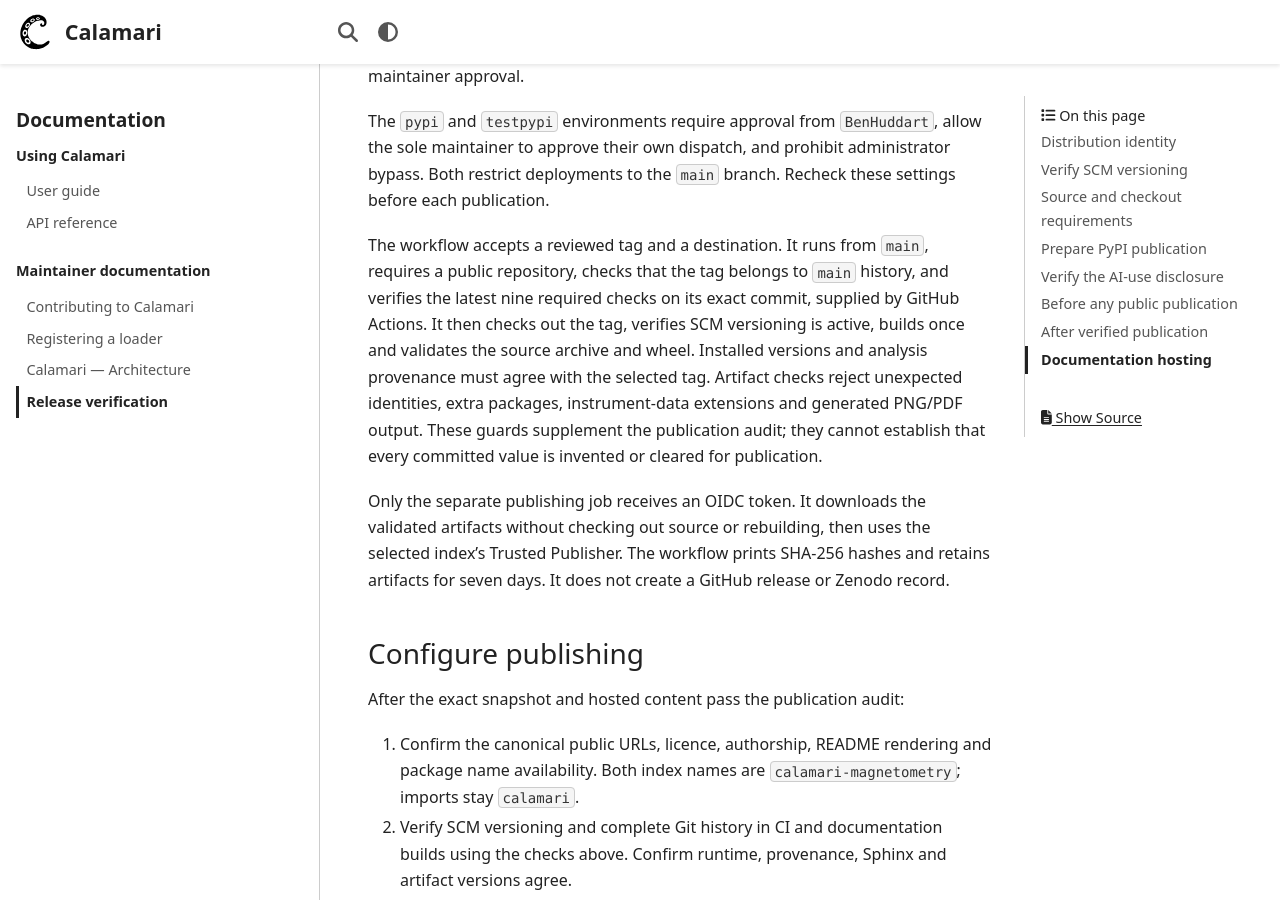
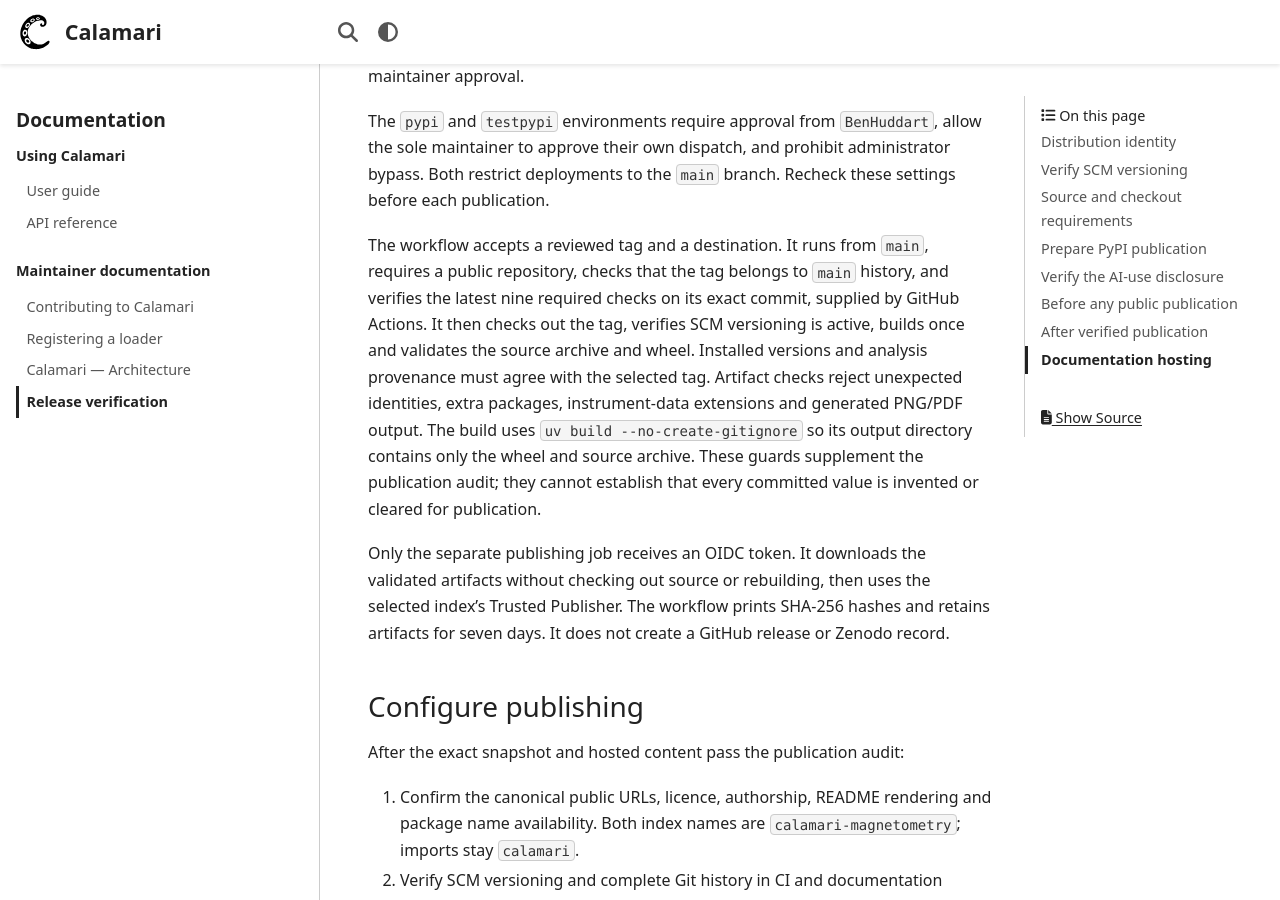
Before and after one commit to BenHuddart/calamari, a Sphinx documentation site: the page built from docs/RELEASING.md, in a window 1280 px wide and 900 px high, scrolled down 3241 px. Built offline with Sphinx 7.4.7 and the PyData theme 0.15.4, drawn with Linux system fonts in a browser that asks for light colours.

Commit message:
Keep build output limited to publishable distributions (#7)
Co-authored-by: Benjamin M. Huddart <BenHuddart@users.noreply.github.com>

```diff
--- a/docs/RELEASING.md
+++ b/docs/RELEASING.md
@@ -112,8 +112,9 @@ nine required checks on its exact commit, supplied by GitHub Actions. It then ch
 the tag, verifies SCM versioning is active, builds once and validates the source archive
 and wheel. Installed versions and analysis provenance must agree with the selected tag.
 Artifact checks reject unexpected identities, extra packages, instrument-data extensions
-and generated PNG/PDF output. These guards supplement the publication audit; they cannot
-establish that every committed value is invented or cleared for publication.
+and generated PNG/PDF output. The build uses `uv build --no-create-gitignore` so its output
+directory contains only the wheel and source archive. These guards supplement the publication
+audit; they cannot establish that every committed value is invented or cleared for publication.
 
 Only the separate publishing job receives an OIDC token. It downloads the validated
 artifacts without checking out source or rebuilding, then uses the selected index's
```
Also changed, not shown: 1 other file.
